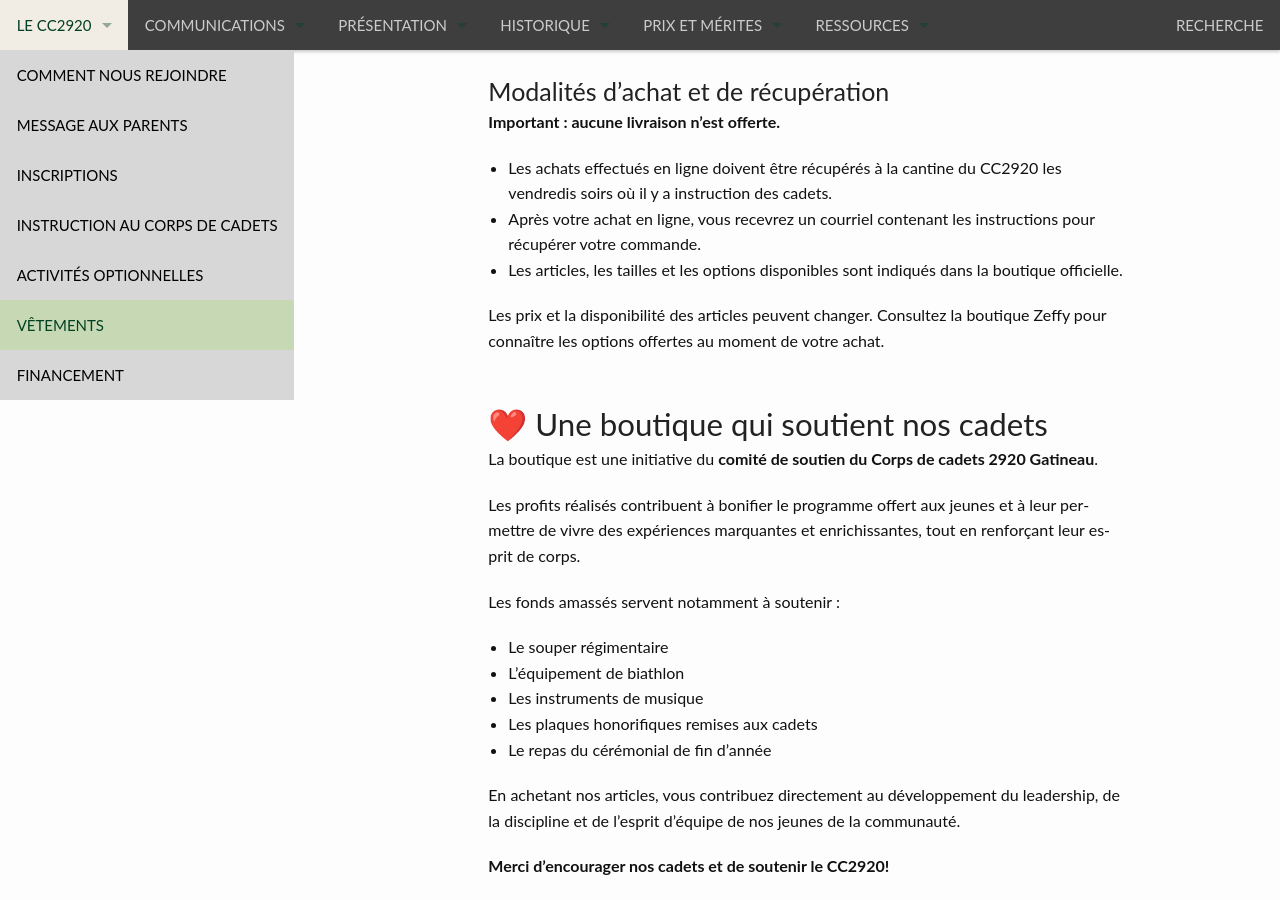
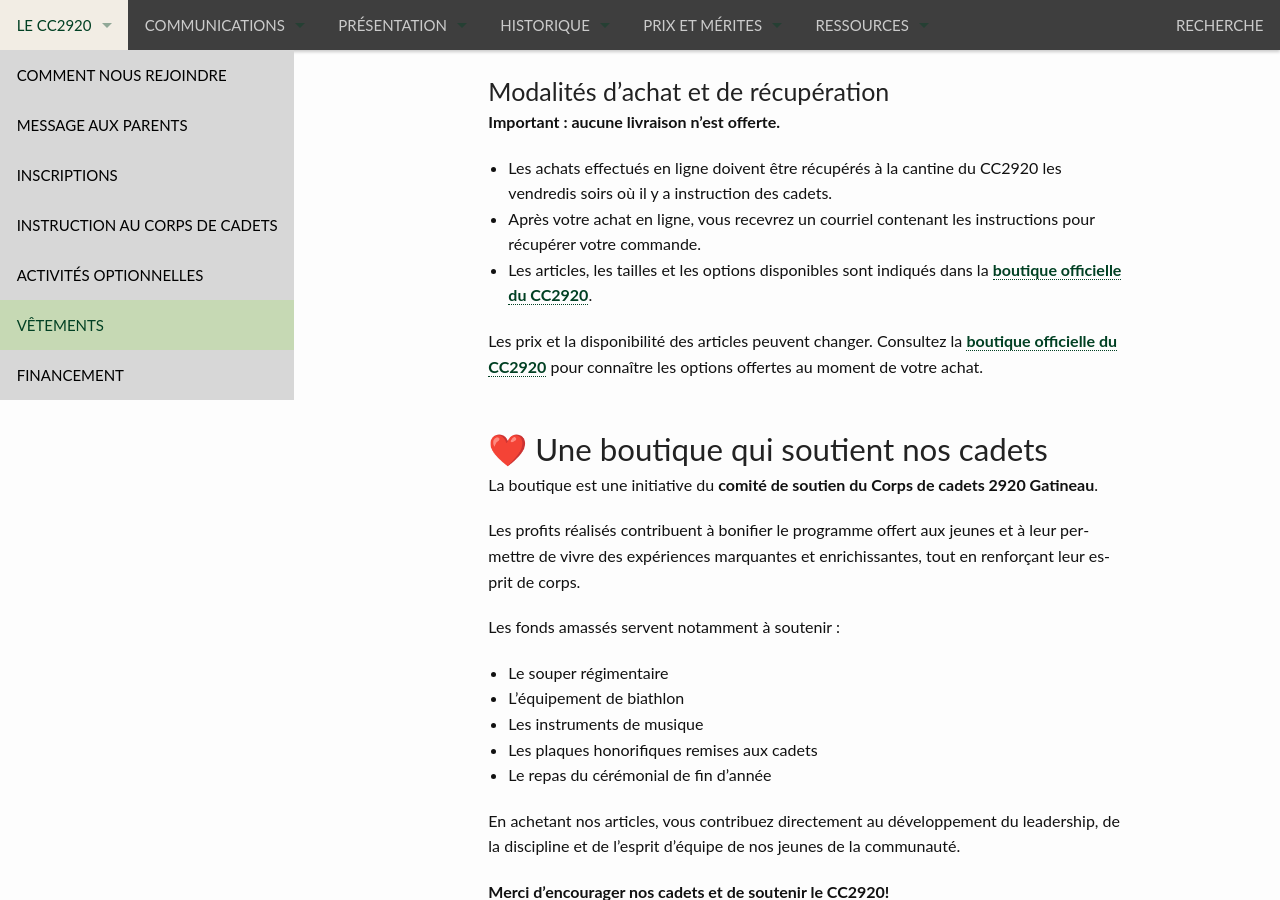
Before and after one commit to CC2920/web, a Jekyll site: the page built from _information/vetements.md, in a window 1280 px wide and 900 px high, scrolled down 2177 px. Built offline with Jekyll 4.4.1, drawn with Linux system fonts in a browser that asks for light colours.

Commit message:
Add official store links in vetements.md
Updated links to direct users to the official CC2920 store for item availability and options.

```diff
--- a/_information/vetements.md
+++ b/_information/vetements.md
@@ -102,9 +102,9 @@ Vous souhaitez vous procurer des articles à l'effigie du CC2920? Visitez notre
 
 * Les achats effectués en ligne doivent être récupérés à la cantine du CC2920 les vendredis soirs où il y a instruction des cadets.
 * Après votre achat en ligne, vous recevrez un courriel contenant les instructions pour récupérer votre commande.
-* Les articles, les tailles et les options disponibles sont indiqués dans la boutique officielle.
+* Les articles, les tailles et les options disponibles sont indiqués dans la [boutique officielle du CC2920](https://www.zeffy.com/fr-CA/ticketing/casquettes-cc2029).
 
-Les prix et la disponibilité des articles peuvent changer. Consultez la boutique Zeffy pour connaître les options offertes au moment de votre achat.
+Les prix et la disponibilité des articles peuvent changer. Consultez la [boutique officielle du CC2920](https://www.zeffy.com/fr-CA/ticketing/casquettes-cc2029) pour connaître les options offertes au moment de votre achat.
 
 ## ❤️ Une boutique qui soutient nos cadets
 
```
